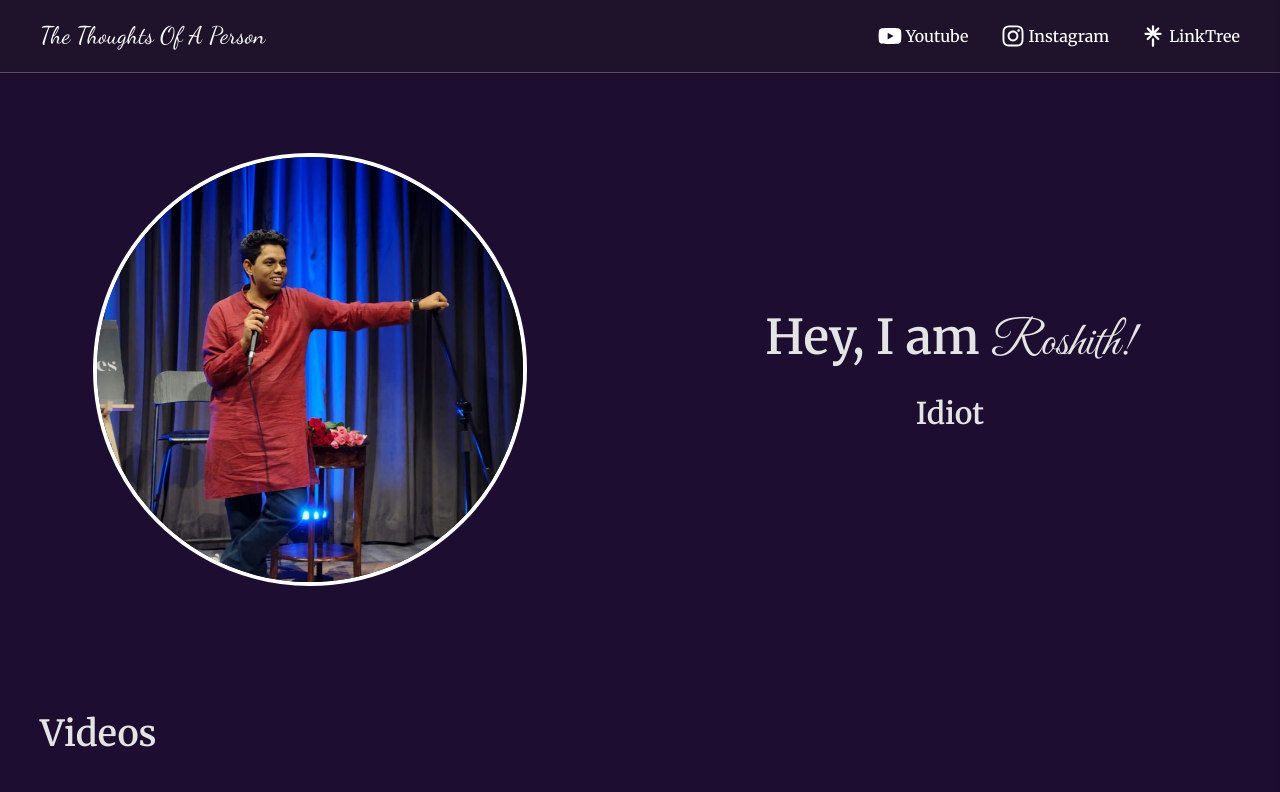
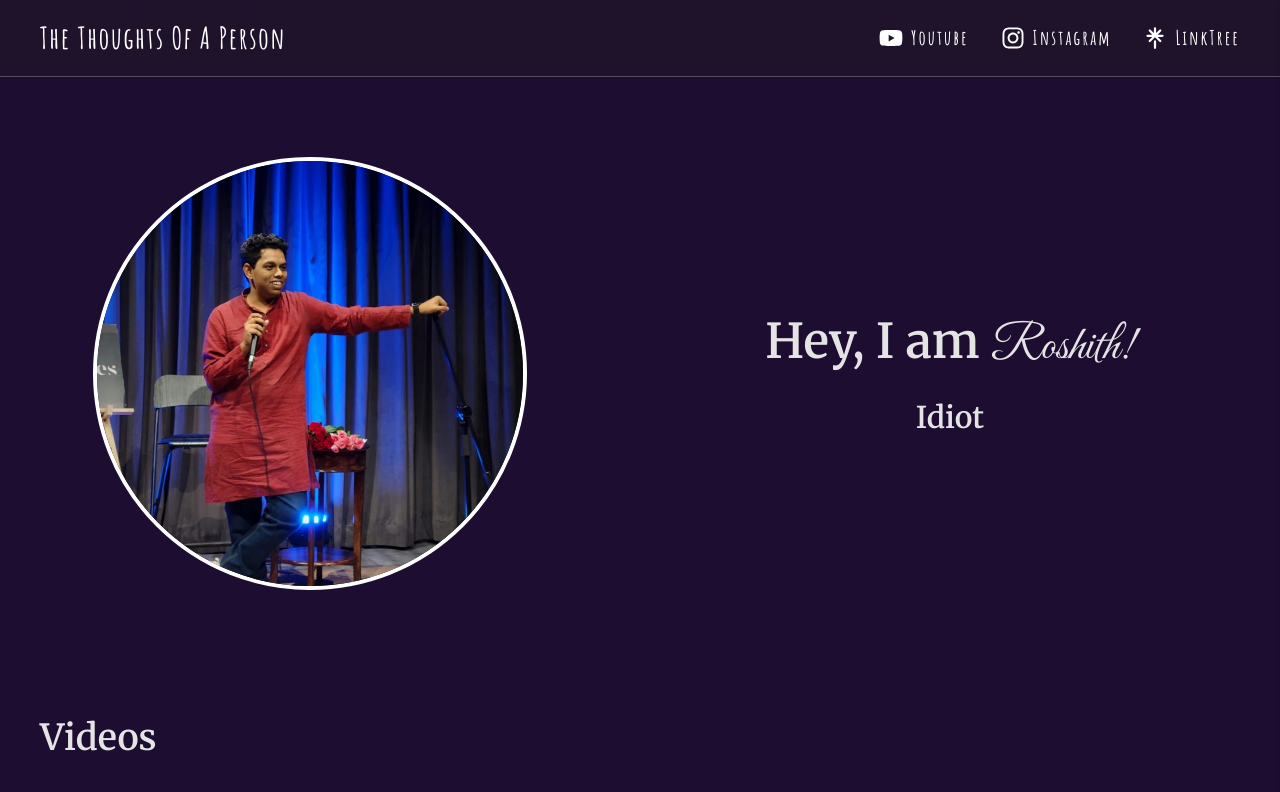
Before and after one commit to roshith-prakash/TheThoughtsOfAPerson, a React (Vite) app: page / in a window 1280 px wide. Shown: the top 792 px of the page. Built offline with nearby package versions, Linux system fonts and the light colour scheme; grey boxes are pictures that could not be loaded.

Commit message:
Font change

```diff
--- a/src/components/reuseit/Navbar.tsx
+++ b/src/components/reuseit/Navbar.tsx
@@ -17,23 +17,23 @@ const Navbar = () => {
   return (
     <>
       <nav
-        className={`bg-[#12071f]/95 font-body sticky top-0  z-2 flex items-center justify-between px-10 py-5 font-f1 border-b-1 border-white/25 text-white`}
+        className={`bg-[#12071f]/95 sticky top-0  z-2 flex items-center justify-between px-10 py-5 font-f1 border-b-1 border-white/25 text-white`}
       >
         {/* The Thoughts of A Person */}
         <Link to="/" aria-label="Home" className="flex gap-x-2 items-center">
-          <span className="font-nav font-normal text-xl md:text-2xl">
+          <span className="font-nav font-semibold tracking-wider text-2xl md:text-3xl">
             The Thoughts Of A Person
           </span>
         </Link>
 
         {/* LG screen links */}
-        <div className="hidden items-center gap-x-8 font-medium lg:flex">
+        <div className="hidden font-nav text-xl tracking-widest font-bold items-center gap-x-8 lg:flex">
           {/* Youtube */}
           <a
             href="https://www.youtube.com/@RoshithPrakash"
             rel="noreferrer"
             target="_blank"
-            className=" flex gap-x-1 items-center hover:text-darkmodeCTA transition-all"
+            className=" flex gap-x-2 items-center hover:scale-110 transition-all"
           >
             <FaYoutube className="text-2xl" /> Youtube
           </a>
@@ -43,7 +43,7 @@ const Navbar = () => {
             target="_blank"
             href="https://www.instagram.com/thethoughtsofaperson"
             rel="noreferrer"
-            className="flex gap-x-1 items-center hover:text-darkmodeCTA transition-all"
+            className="flex gap-x-2 items-center hover:scale-110 transition-all"
           >
             <FaInstagram className="text-2xl" /> Instagram
           </a>
@@ -53,7 +53,7 @@ const Navbar = () => {
             target="_blank"
             href="https://linktr.ee/thethoughtsofaperson"
             rel="noreferrer"
-            className="flex gap-x-1 items-center hover:text-darkmodeCTA transition-all"
+            className="flex gap-x-2 items-center hover:scale-110 transition-all"
           >
             <PiLinktreeLogoBold className="text-2xl" /> LinkTree
           </a>
@@ -82,7 +82,7 @@ const Navbar = () => {
               onClick={() => handleSearch("/")}
               aria-label="Home"
             >
-              <span className="font-nav font-normal text-xl md:text-2xl">
+              <span className="font-nav font-semibold tracking-wider text-2xl md:text-3xl">
                 The Thoughts Of A Person
               </span>
             </button>
@@ -93,7 +93,7 @@ const Navbar = () => {
             />
           </div>
 
-          <div className="mt-20 flex flex-col items-center justify-between gap-y-12 px-8 text-xl font-medium">
+          <div className="mt-20 flex flex-col font-nav tracking-wider text-4xl items-center justify-between gap-y-12 px-8 font-medium">
             {/*  Add your links here */}
             {/* <button
               onClick={() => handleSearch("/")}
@@ -109,9 +109,9 @@ const Navbar = () => {
               href="https://www.youtube.com/@RoshithPrakash"
               rel="noreferrer"
               target="_blank"
-              className=" flex gap-x-2 items-center hover:text-darkmodeCTA transition-all"
+              className=" flex gap-x-2 items-center hover:scale-110 transition-all"
             >
-              <FaYoutube className="text-2xl" /> Youtube
+              <FaYoutube className="text-4xl" /> Youtube
             </a>
 
             {/* Instagram */}
@@ -119,9 +119,9 @@ const Navbar = () => {
               target="_blank"
               href="https://www.instagram.com/thethoughtsofaperson"
               rel="noreferrer"
-              className="flex gap-x-2 items-center hover:text-darkmodeCTA transition-all"
+              className="flex gap-x-2 items-center hover:scale-110 transition-all"
             >
-              <FaInstagram className="text-2xl translate-0.5" /> Instagram
+              <FaInstagram className="text-4xl translate-0.5" /> Instagram
             </a>
 
             {/* Linktree */}
@@ -129,9 +129,9 @@ const Navbar = () => {
               target="_blank"
               href="https://linktr.ee/thethoughtsofaperson"
               rel="noreferrer"
-              className="flex gap-x-2 items-center hover:text-darkmodeCTA transition-all"
+              className="flex gap-x-2 items-center hover:scale-110 transition-all"
             >
-              <PiLinktreeLogoBold className="text-2xl" /> LinkTree
+              <PiLinktreeLogoBold className="text-4xl" /> LinkTree
             </a>
           </div>
 
--- a/src/index.css
+++ b/src/index.css
@@ -1,4 +1,5 @@
 @import url("https://fonts.googleapis.com/css2?family=Dancing+Script:wght@400..700&family=Great+Vibes&family=Merriweather:ital,opsz,wght@0,18..144,300..900;1,18..144,300..900&display=swap");
+@import url("https://fonts.googleapis.com/css2?family=Amatic+SC:wght@400;700&display=swap");
 @import "tailwindcss";
 @variant dark (&:where(.dark, .dark *));
 
@@ -16,7 +17,7 @@
   /* Custom Fonts */
   --font-title: "Great Vibes", cursive;
   --font-body: "Merriweather", serif;
-  --font-nav: "Dancing Script", cursive;
+  --font-nav: "Amatic SC", sans-serif;
 
   /* Custom Animations for the Modal */
   --animate-fadeIn: fadeIn 0.3s ease-in-out;
```
